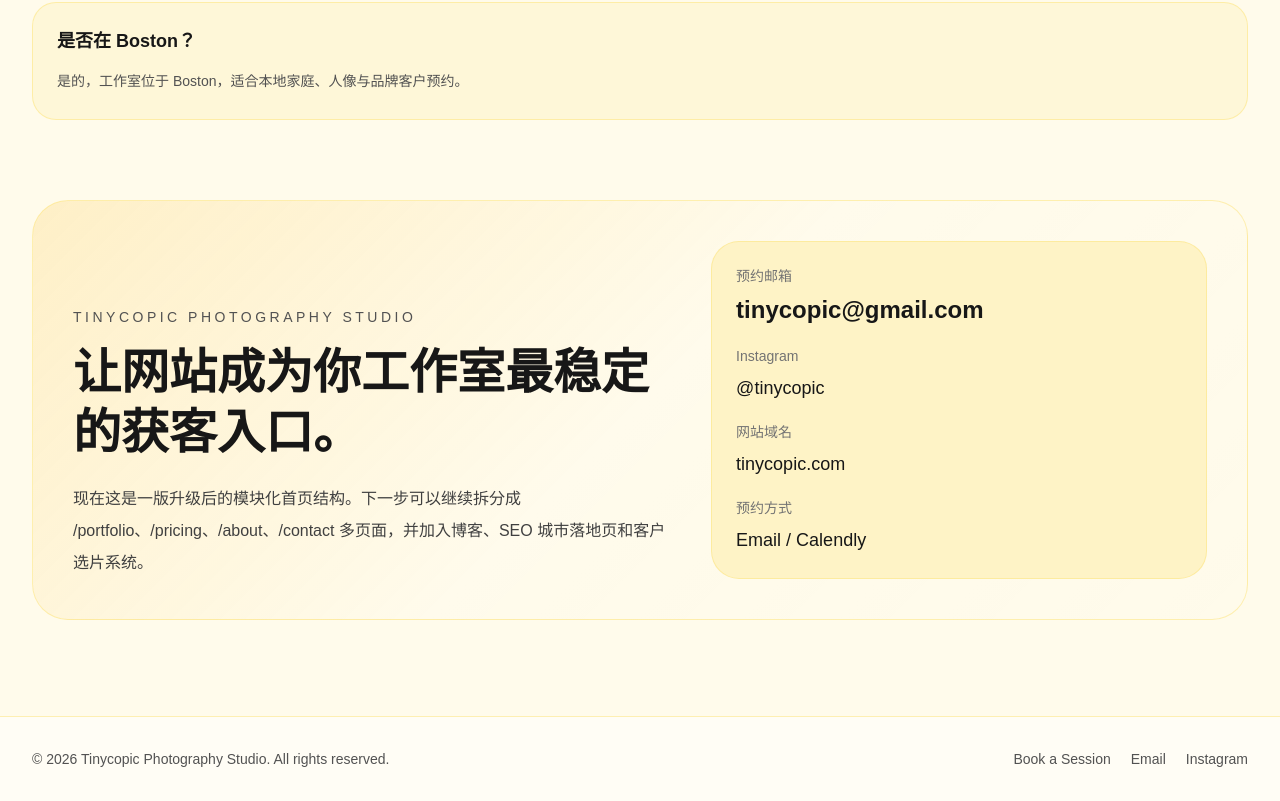
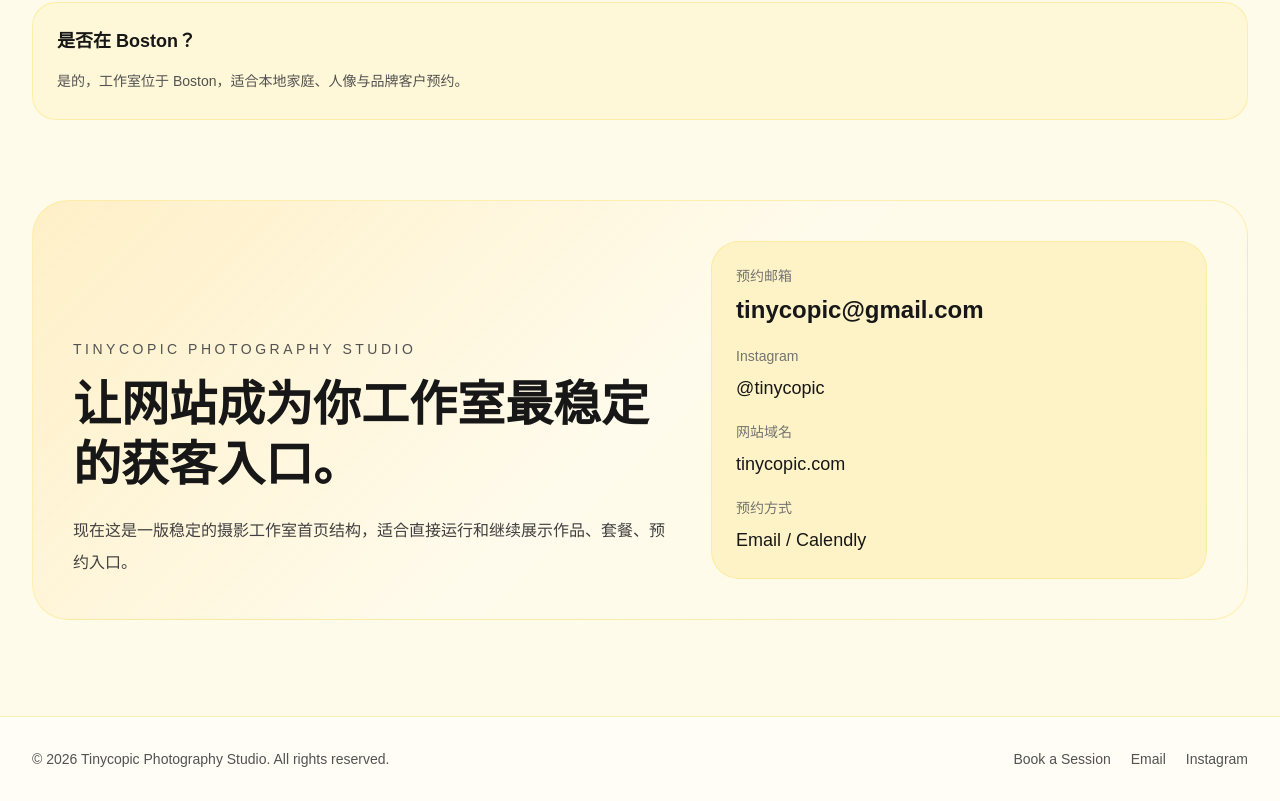
Before and after one commit to xshenhaox/tinycopic-site, a Next.js app: page / in a window 1280 px wide. Shown: the part 6159-6960 px from the top of the page. Built offline with nearby package versions, Linux system fonts and the light colour scheme.

Commit message:
update homepage

```diff
--- a/app/page.tsx
+++ b/app/page.tsx
@@ -549,7 +549,7 @@ function ContactSection() {
               让网站成为你工作室最稳定的获客入口。
             </h2>
             <p className="mt-5 max-w-2xl text-base leading-8 text-neutral-700">
-              现在这是一版升级后的模块化首页结构。下一步可以继续拆分成 /portfolio、/pricing、/about、/contact 多页面，并加入博客、SEO 城市落地页和客户选片系统。
+              现在这是一版稳定的摄影工作室首页结构，适合直接运行和继续展示作品、套餐、预约入口。
             </p>
           </div>
           <div className="rounded-[28px] border border-amber-200/60 bg-amber-100 p-6">
```
